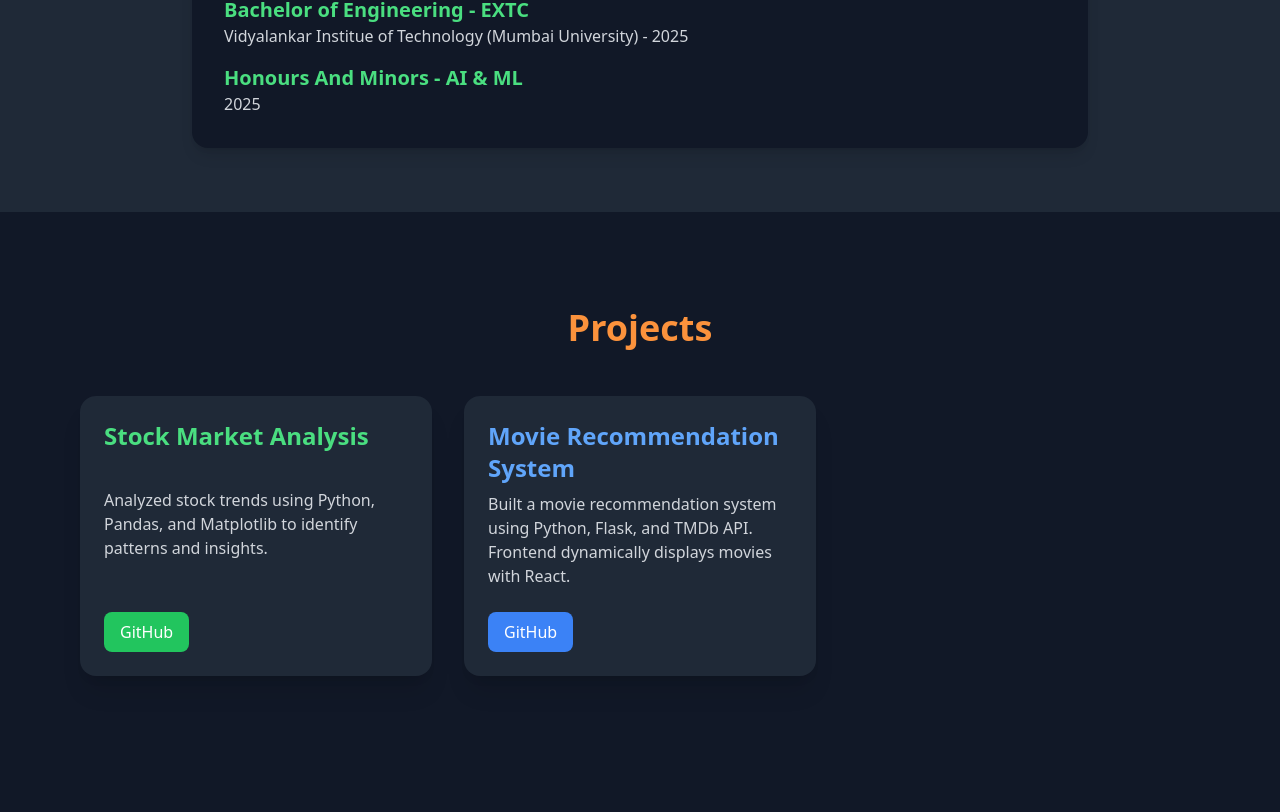
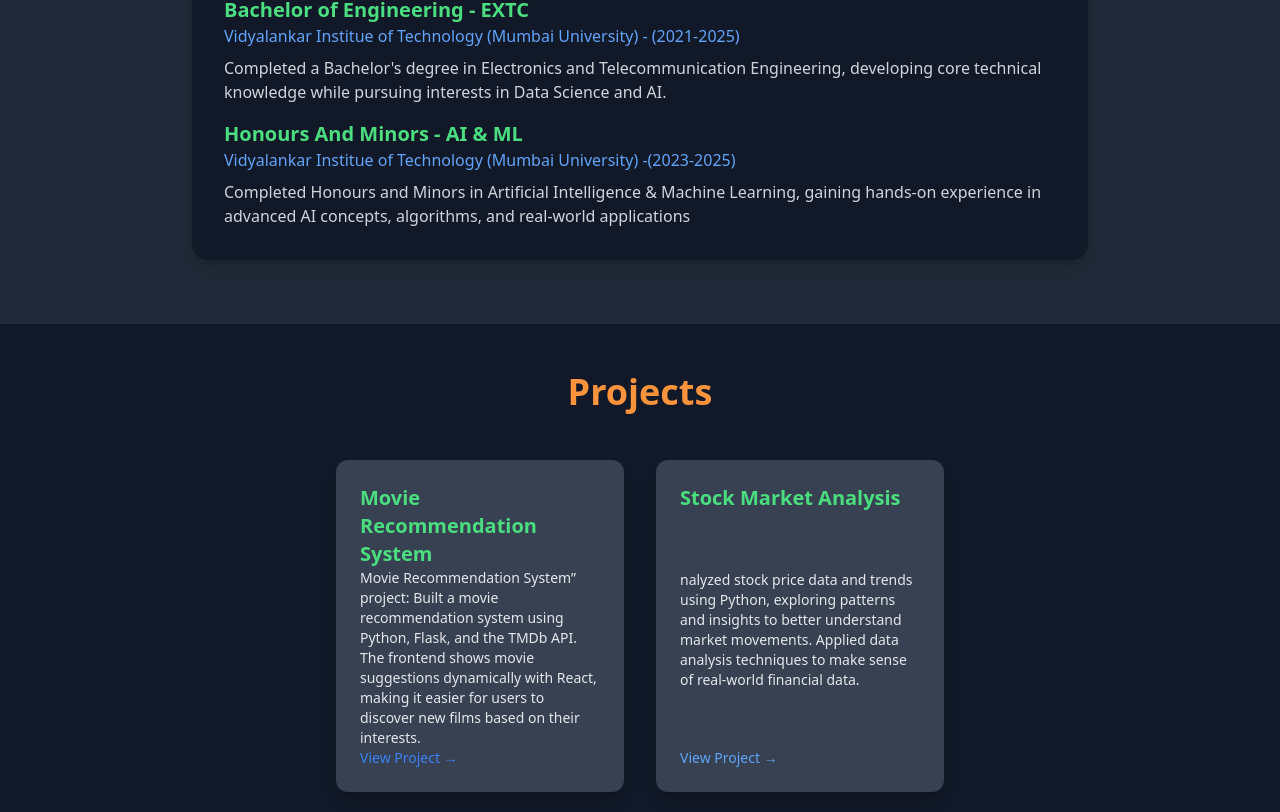
Before and after one commit to Avishkar1121/portfolio, a React (Vite) app: page / in a window 1280 px wide. Shown: the part 1128-1940 px from the top of the page. Built offline with nearby package versions, Linux system fonts and the light colour scheme.

Commit message:
Change in project card position

```diff
--- a/src/App.jsx
+++ b/src/App.jsx
@@ -33,7 +33,7 @@ function App() {
     animate={{ opacity: 1, y: 0 }}
     transition={{ duration: 1 }}
   >
-    Hi, I’m <span className="text-orange-400">Avishkar</span>
+    Hi, I’m <span className="text-orange-400">Avishkar Ghosalkar</span>
   </motion.h1>
 
   <motion.p
@@ -111,11 +111,19 @@ function App() {
     <div className="space-y-4 text-green-400">
       <div>
         <h3 className="text-xl font-semibold">Bachelor of Engineering - EXTC</h3>
-        <p className="text-gray-300">Vidyalankar Institue of Technology (Mumbai University) - 2025</p>
+        <p className="text-blue-400">Vidyalankar Institue of Technology (Mumbai University) - (2021-2025)</p>
+        <p className="text-gray-300 mt-2">
+  Completed a Bachelor's degree in Electronics and Telecommunication Engineering,
+  developing core technical knowledge while pursuing interests in Data Science and AI.
+</p>
+
       </div>
       <div>
         <h3 className="text-xl font-semibold">Honours And Minors - AI & ML</h3>
-        <p className="text-gray-300"> 2025</p>
+        <p className="text-blue-400"> Vidyalankar Institue of Technology (Mumbai University) -(2023-2025)</p>
+        <p className="text-gray-300 mt-2">
+      Completed Honours and Minors in Artificial Intelligence & Machine Learning, gaining hands-on experience in advanced AI concepts, algorithms, and real-world applications
+      </p>
       </div>
 
     </div>
@@ -125,61 +133,55 @@ function App() {
 
 
       {/* Projects Section */}
-      <section id="projects" className="min-h-screen bg-gray-900 py-24 px-6 md:px-20">
+      <section id="projects" className=" bg-gray-900 py-12 px-6 md:px-20 ">
         <h2 className="text-4xl font-bold text-center mb-12 text-orange-400">
           Projects
         </h2>
+        <div className="flex justify-center gap-8 flex-wrap">
+  <div className="bg-gray-700 p-6 rounded-xl shadow-lg flex flex-col justify-between w-72 min-h-80">
+    <h3 className="text-xl font-semibold text-green-400">Movie Recommendation System</h3>
+    <p className="text-gray-200 text-sm">
+      Movie Recommendation System” project:
 
-        <div className="grid gap-8 md:grid-cols-2 lg:grid-cols-3">
-          {/* Project Card - Stock Market */}
-          <motion.div
-            className="bg-gray-800 rounded-2xl shadow-xl p-6 hover:shadow-2xl transition transform hover:scale-105 h-full flex flex-col justify-between"
-            whileHover={{ scale: 1.05 }}
-          >
-            <h3 className="text-2xl font-semibold mb-2 text-green-400">Stock Market Analysis</h3>
-            <p className="text-gray-300 mb-6">
-              Analyzed stock trends using Python, Pandas, and Matplotlib to identify patterns and insights.
+Built a movie recommendation system using Python, Flask, and the TMDb API. The frontend shows movie suggestions dynamically with React, making it easier for users to discover new films based on their interests.
     </p>
     <a
-              href="https://github.com/Avishkar1121/stock_analysis"
+      href="https://github.com/Avishkar1121/movie-recommender"
       target="_blank"
       rel="noopener noreferrer"
-              className="px-4 py-2 bg-green-500 text-white rounded-lg hover:bg-green-600 transition w-max"
+      className="text-blue-500 hover:underline text-sm"
     >
-              GitHub
+      View Project →
     </a>
-          </motion.div>
+  </div>
 
-          {/* Project Card - Movie Recommendation */}
-          <motion.div
-            className="bg-gray-800 rounded-2xl shadow-xl p-6 hover:shadow-2xl transition transform hover:scale-105 h-full flex flex-col justify-between"
-            whileHover={{ scale: 1.05 }}
-          >
-            <h3 className="text-2xl font-semibold mb-2 text-blue-400">Movie Recommendation System</h3>
-            <p className="text-gray-300 mb-6">
-              Built a movie recommendation system using Python, Flask, and TMDb API. Frontend dynamically displays movies with React.
+  <div className="bg-gray-700 p-6 rounded-xl shadow-lg flex flex-col justify-between w-72 min-h-80">
+    <h3 className="text-xl font-semibold text-green-400">Stock Market Analysis</h3>
+    <p className="text-gray-200 text-sm">
+      nalyzed stock price data and trends using Python, exploring patterns and insights to better understand market movements. Applied data analysis techniques to make sense of real-world financial data.
     </p>
     <a
-              href="https://github.com/Avishkar1121/movie_recommendation"
+      href="https://github.com/Avishkar1121/stock-analysis"
       target="_blank"
       rel="noopener noreferrer"
-              className="px-4 py-2 bg-blue-500 text-white rounded-lg hover:bg-blue-600 transition w-max"
+      className="text-blue-400 hover:underline text-sm"
     >
-              GitHub
+      View Project →
     </a>
-          </motion.div>
   </div>
+</div>
+
       </section>
 
  {/* Contact Section */}
 <section
   id="contact"
-  className="min-h-screen flex flex-col items-center justify-center bg-gray-800 px-6 md:px-20 py-24"
+  className=" flex flex-col items-center justify-center bg-gray-800 px-6 md:px-20 py-16"
 >
-  <h2 className="text-4xl font-semibold mb-8 text-orange-400">Contact Me</h2>
+  <h2 className="text-3xl font-semibold mb-8 text-orange-400">Contact Me</h2>
 
   <div className="flex flex-col md:flex-row gap-12">
-    <div className="flex flex-col gap-6 text-gray-300">
+    <div className="flex flex-col gap-6 text-gray-300 text-base">
 
       {/* Email */}
 
```
Lines whose indentation alone changed are shown as unchanged.
